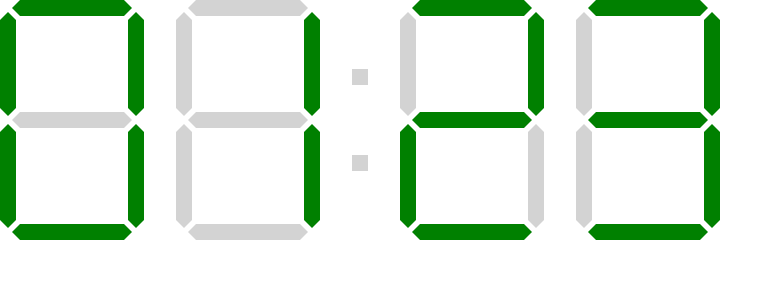
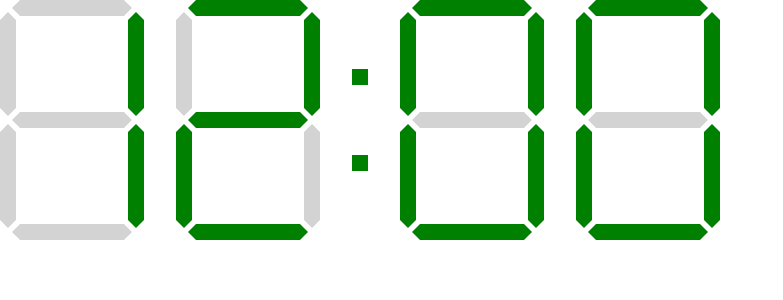
Before and after one commit to peterkrokhin/react-digital-watch, a React (Create React App) app: page / in a window 1280 px wide. Shown: the top 300 px of the page, without its empty margins (0-783 px from the left). Built offline with nearby package versions, Linux system fonts and the light colour scheme.

Commit message:
added clockface props

```diff
--- a/src/App.tsx
+++ b/src/App.tsx
@@ -1,9 +1,17 @@
 import { Clockface } from './components/clockface/Clockface';
+
+const clockTime = {
+    hoursFistDigit: 1,
+    hoursSecondDigit: 2,
+    minutesFirstDigit: 0,
+    minutesSecondDigit: 0,
+    pointsIndicatorOn: true
+}
 
 export const App = () => {
     return (
         <div className="App">
-            <Clockface />
+            <Clockface clockTime={clockTime}/>
         </div>
     );
 }
--- a/src/components/clockface/Clockface.tsx
+++ b/src/components/clockface/Clockface.tsx
@@ -2,14 +2,24 @@ import { Digit } from "./digit/Digit";
 import { Points } from "./points/Points";
 import styles from './Clockface.module.css';
 
-export const Clockface = () => {
+interface ClockfaceProps {
+    clockTime: {
+        hoursFistDigit: number;
+        hoursSecondDigit: number;
+        minutesFirstDigit: number;
+        minutesSecondDigit: number;
+        pointsIndicatorOn: boolean
+    }
+}
+
+export const Clockface = ({ clockTime }: ClockfaceProps) => {
     return(
         <div id={styles.clockface}>
-            <Digit number={0}/>
-            <Digit number={1}/>
-            <Points />
-            <Digit number={2}/>
-            <Digit number={3}/>
+            <Digit number={clockTime.hoursFistDigit}/>
+            <Digit number={clockTime.hoursSecondDigit}/>
+            <Points pointsOn={clockTime.pointsIndicatorOn}/>
+            <Digit number={clockTime.minutesFirstDigit}/>
+            <Digit number={clockTime.minutesSecondDigit}/>
         </div>
     );
 };
```
